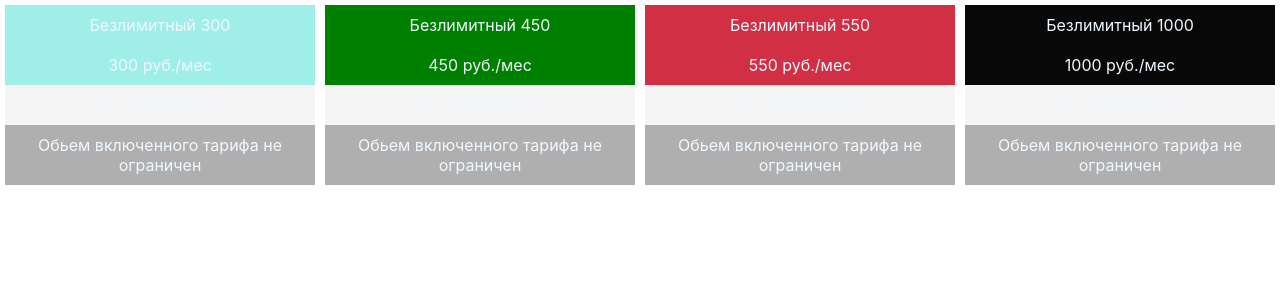
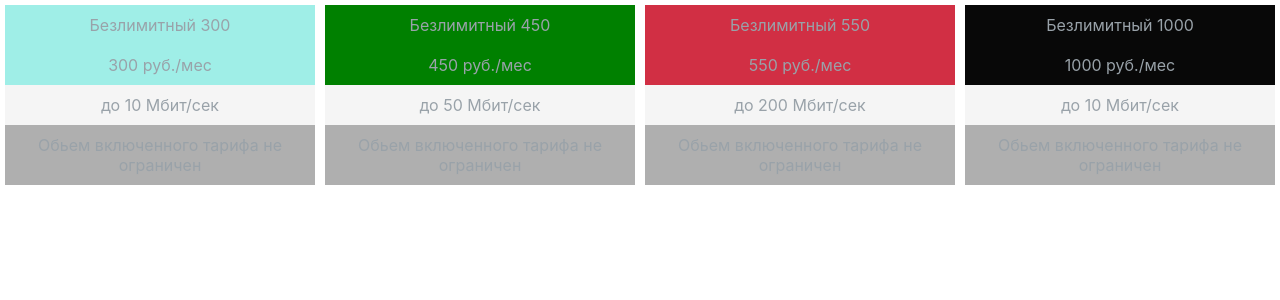
Before and after one commit to galya-cmd/tarifs, a React (Create React App) app: page / in a window 1280 px wide. Shown: the top 300 px of the page. Built offline with nearby package versions, Linux system fonts and the light colour scheme.

Commit message:
изменила цвет шрифта на серый

```diff
--- a/src/components/Tarif.css
+++ b/src/components/Tarif.css
@@ -2,7 +2,7 @@
     display: flex;
     flex-direction: row;
     text-align: center;
-    color: aliceblue;
+    color: rgb(153, 162, 169);
 }
 
 .cart{
```
